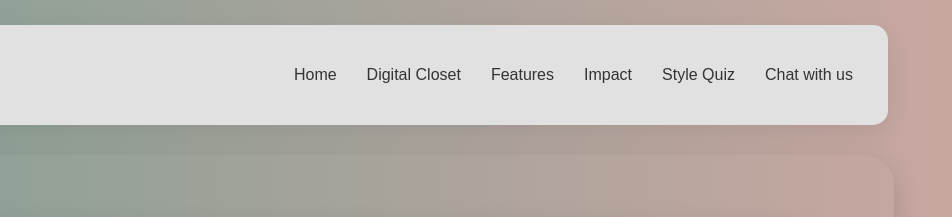
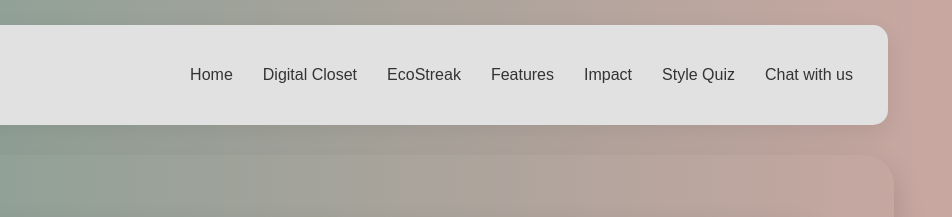
Before and after one commit to Sahasraa28/eCouture, a website: page features.html in a window 1280 px wide. Shown: the top 217 px of the page, 328-1280 px from the left. Drawn offline with Linux system fonts and the light colour scheme.

Commit message:
Update features.html

```diff
--- a/features.html
+++ b/features.html
@@ -15,6 +15,7 @@
     <nav>
         <a href="index.html">Home</a>
         <a href="closet3.html">Digital Closet</a>
+        <a href="ecostreak.html">EcoStreak</a>
         <a href="features.html">Features</a>
         <a href="impact.html">Impact</a>
         <a href="quiz.html">Style Quiz</a>
```
